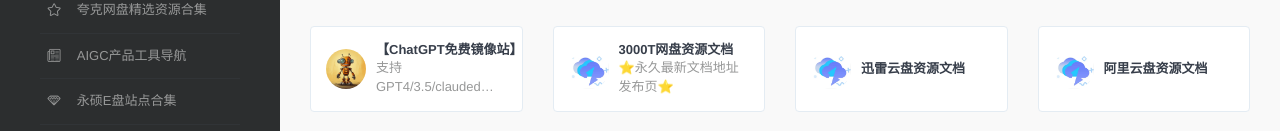
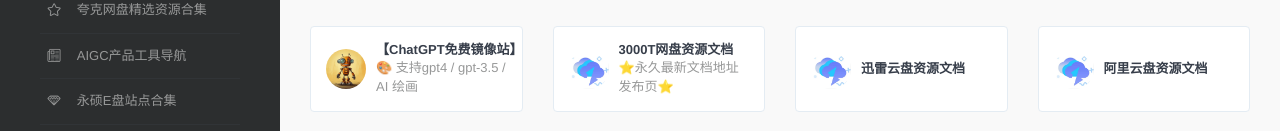
Before and after one commit to xiaoliyv/wanrenmi8, a plain HTML site: page cn/index.html in a window 1280 px wide. Shown: the part 318-449 px from the top of the page. Drawn offline with nearby package versions, Linux system fonts and the light colour scheme.

Commit message:
Update index.html

```diff
--- a/cn/index.html
+++ b/cn/index.html
@@ -320,7 +320,7 @@
                                 <a href="#" class="xe-user-name overflowClip_1">
                                     <strong>【ChatGPT免费镜像站】</strong>
                                 </a>
-                                <p class="overflowClip_2">支持GPT4/3.5/clauded<br>支持AI绘画<br>每日十次免费机会！</p>
+                                <p class="overflowClip_2">🎨 支持gpt4 / gpt-3.5 / AI 绘画</p>
                             </div>
                         </div>
                     </div>
```
